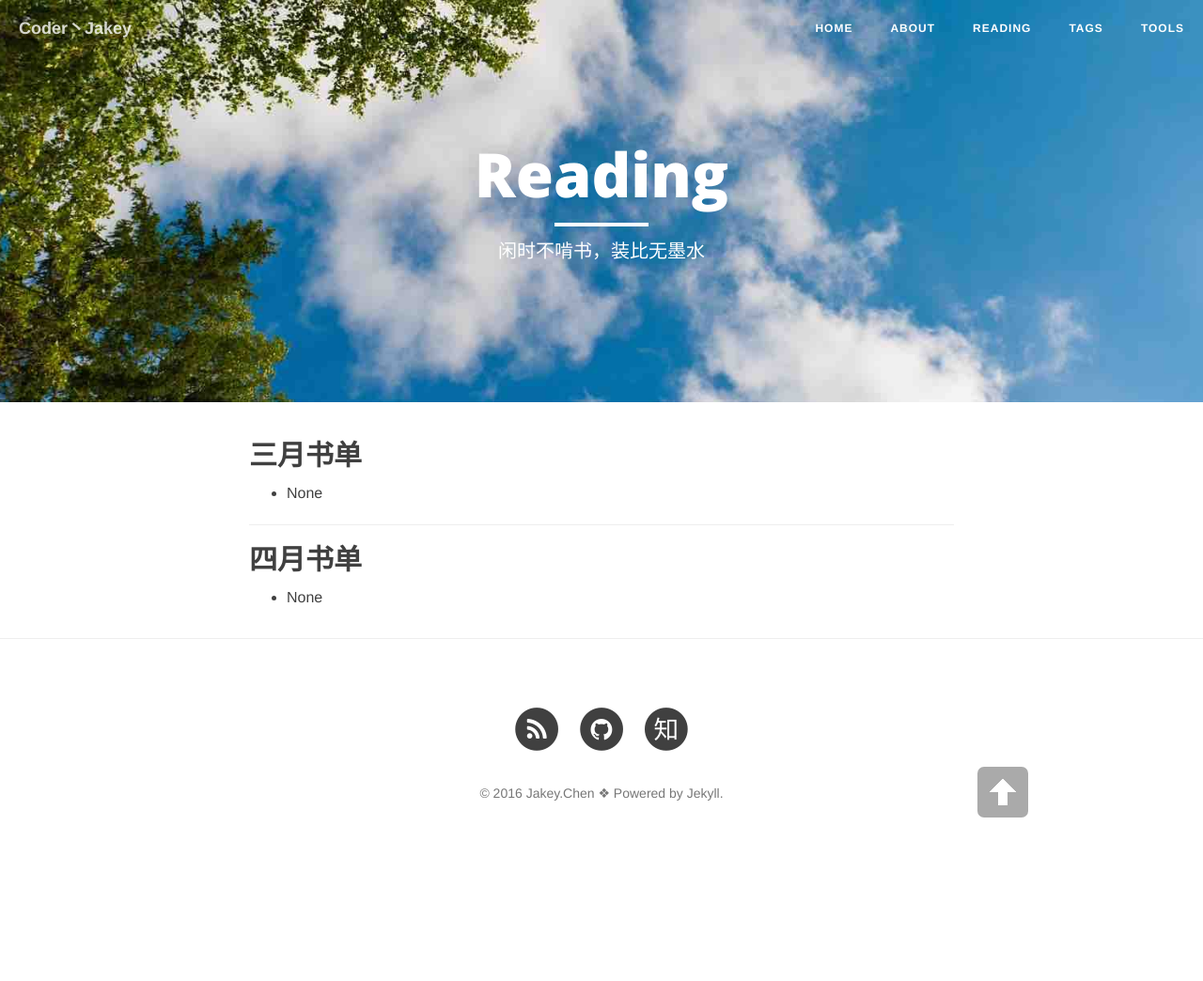
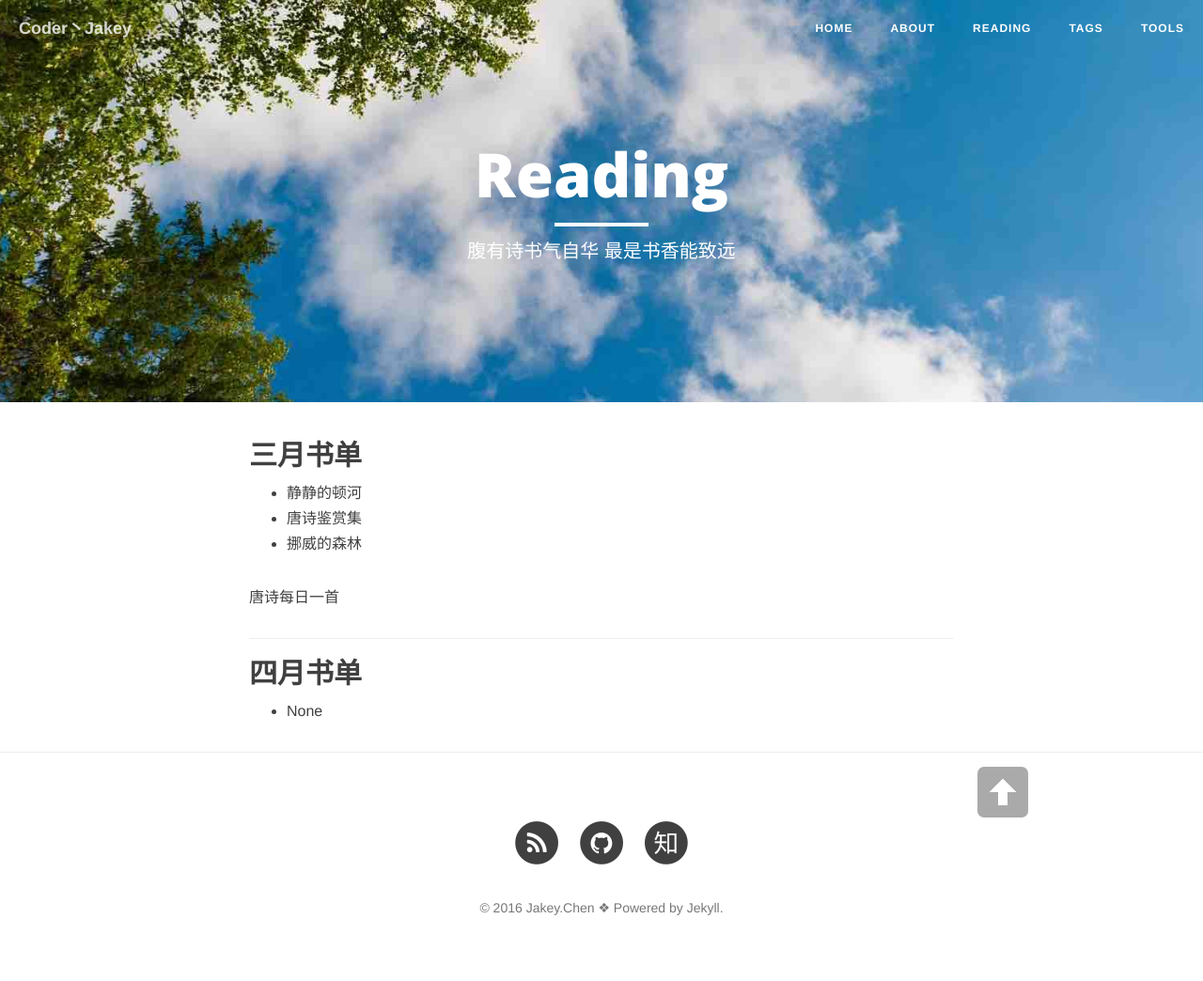
Before and after one commit to JakeyChen/JakeyChen.github.io, a Jekyll site: the page built from reading.md, in a window 1280 px wide. Shown: the whole page at 94% size. Built offline with Jekyll 4.4.1, drawn with Linux system fonts in a browser that asks for light colours; nearby versions of some CDN libraries; before the commit the page ends 922 px from its top, so only the background shows below that.

Commit message:
add reading list

```diff
--- a/reading.md
+++ b/reading.md
@@ -1,17 +1,20 @@
 ---
 layout: page
 title: "Reading"
-description: "闲时不啃书，装比无墨水"
+description: "腹有诗书气自华 最是书香能致远"
 header-img: "img/sky2.jpg"
 ---
 
 ## 三月书单
 
-* None
+* [静静的顿河](https://book.douban.com/subject/1085848/)
+* [唐诗鉴赏集](https://book.douban.com/subject/2039803/)
+* [挪威的森林](https://book.douban.com/subject/1046265/)
 
+唐诗每日一首
 
 ***
 
 ## 四月书单
 
-* None
+* [None](https://book.douban.com/)
```
